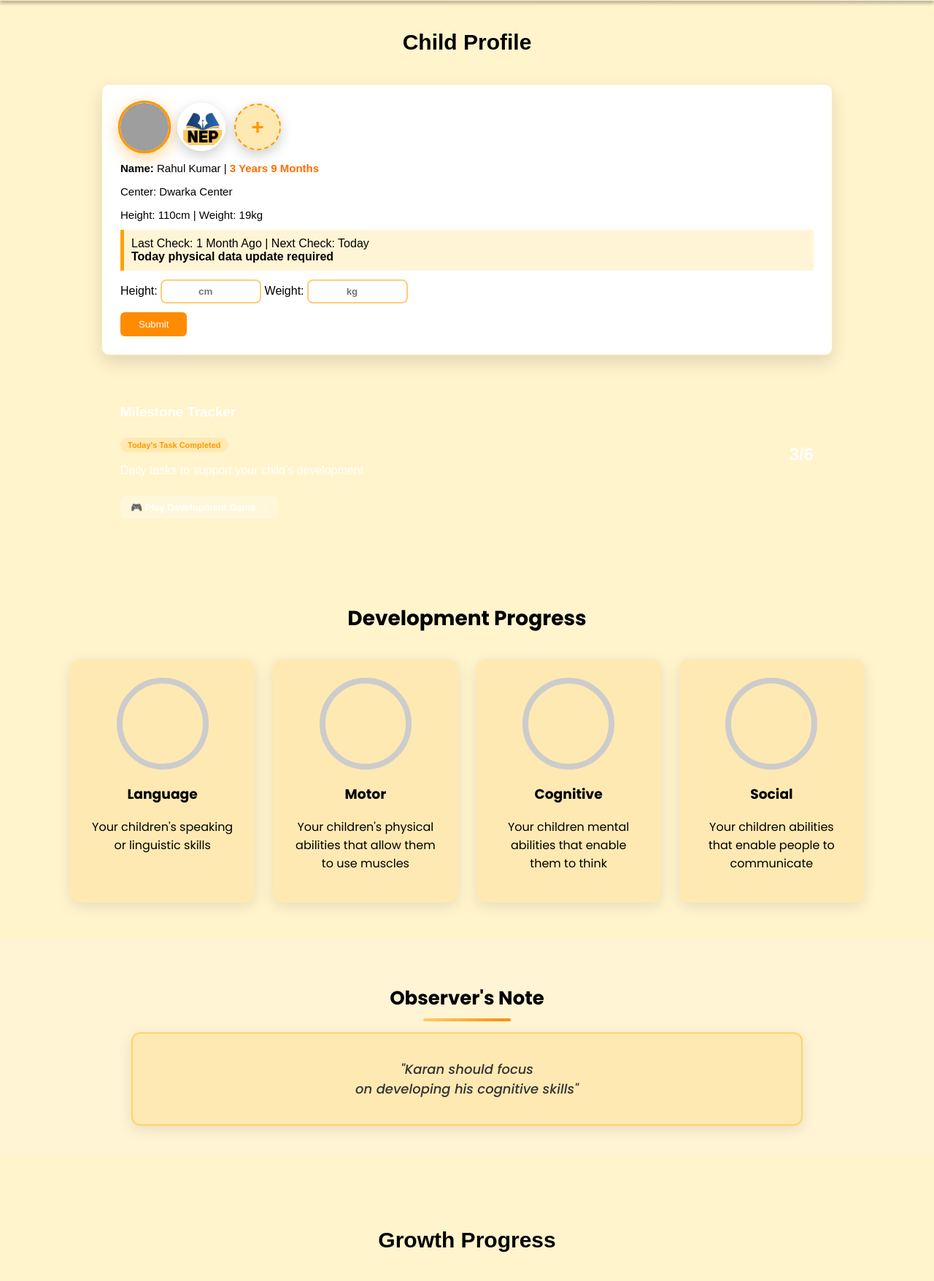
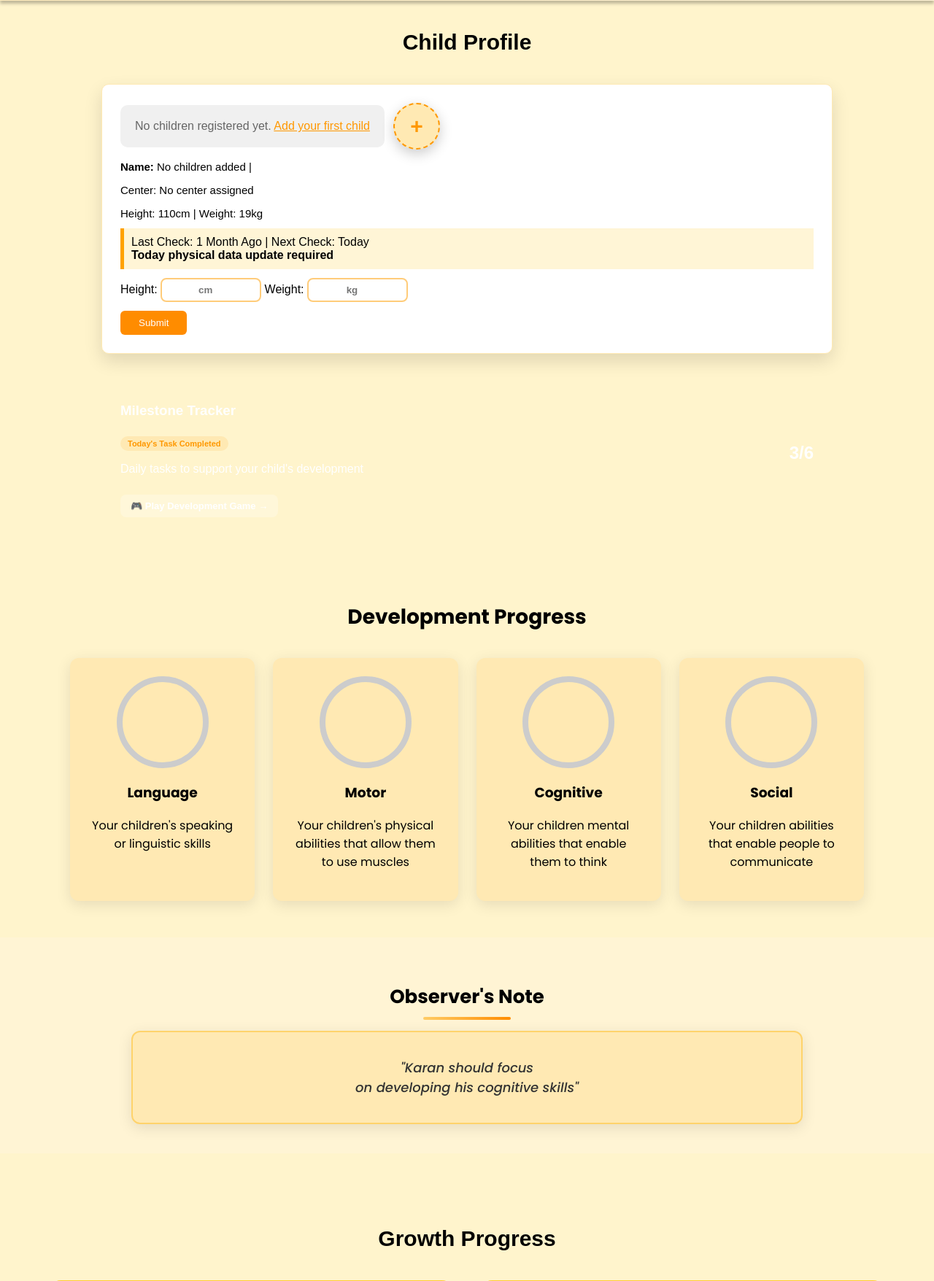
Before and after one commit to codewithdhruba01/Milestone_Tracker, a PHP site: page / in a window 1280 px wide. Shown: the part 536-2292 px from the top of the page at 73% size. Run offline with PHP 8.4, Linux system fonts and the light colour scheme; data that the repository does not hold is empty; grey boxes are pictures that could not be loaded.

Commit message:
feat: Implement real-time child profile management from database

```diff
--- a/index.php
+++ b/index.php
@@ -4,33 +4,6 @@
   // Fetch all children from database
   $children = [];
 
-  // Temporary hardcoded children for testing (remove after database is fixed)
-  $children = [
-    [
-      'child_id' => 1,
-      'child_name' => 'Rahul Kumar',
-      'dob' => '2020-03-15',
-      'age_group' => '3-4',
-      'gender' => 'Male',
-      'center' => 'Dwarka Center',
-      'child_image' => '1767786429_photo8.jpg',
-      'age_display' => '3 Years 9 Months',
-      'age_years_only' => 3
-    ],
-    [
-      'child_id' => 2,
-      'child_name' => 'Priya Sharma',
-      'dob' => '2021-08-22',
-      'age_group' => '2-3',
-      'gender' => 'Female',
-      'center' => 'Karve Nagar Center',
-      'child_image' => '1767360115_Post by @azeez-unv · 1 image.jpeg',
-      'age_display' => '2 Years 4 Months',
-      'age_years_only' => 2
-    ]
-  ];
-
-  /*
   try {
     $sql = "SELECT child_id, child_name, dob, age_group, gender, center, child_image, created_at FROM children ORDER BY created_at DESC";
     $result = $conn->query($sql);
@@ -49,17 +22,11 @@
         $row['age_years_only'] = $years;
         $children[] = $row;
       }
-      error_log("Found " . count($children) . " children in database");
-    } else {
-      error_log("No children found in database or query failed");
-      if (!$result) {
-        error_log("Database query error: " . $conn->error);
-      }
     }
   } catch (Exception $e) {
-    error_log("Database error: " . $e->getMessage());
+    // If database fails, show empty array (no children)
+    $children = [];
   }
-  */
 
   // Get the first child as default selected
   $selected_child = !empty($children) ? $children[0] : null;
```
Also changed, not shown: test_db.php (added, +43 -0 lines), add_child/uploads/img/1767790112_codewithdhruba.png (added).
